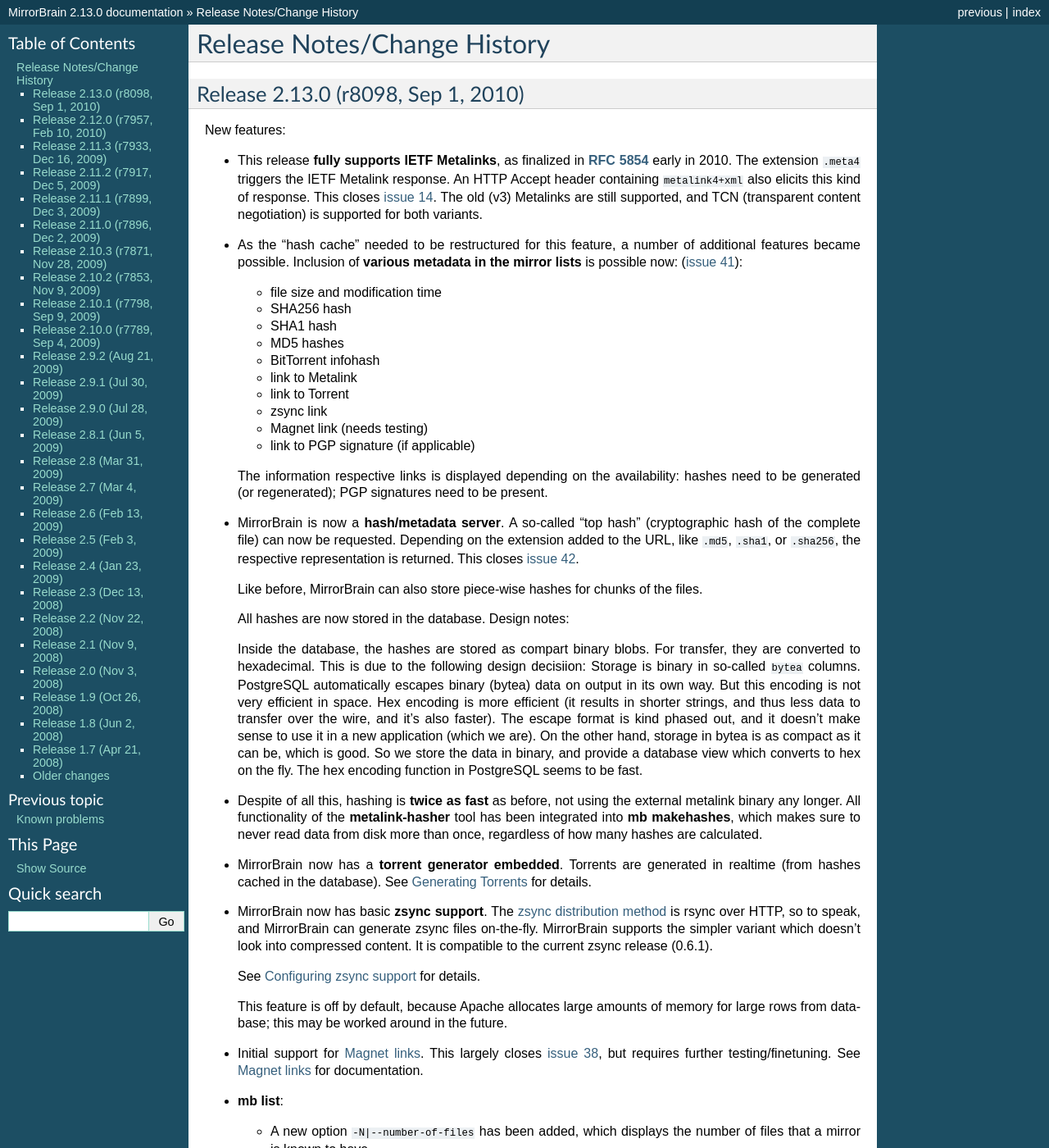
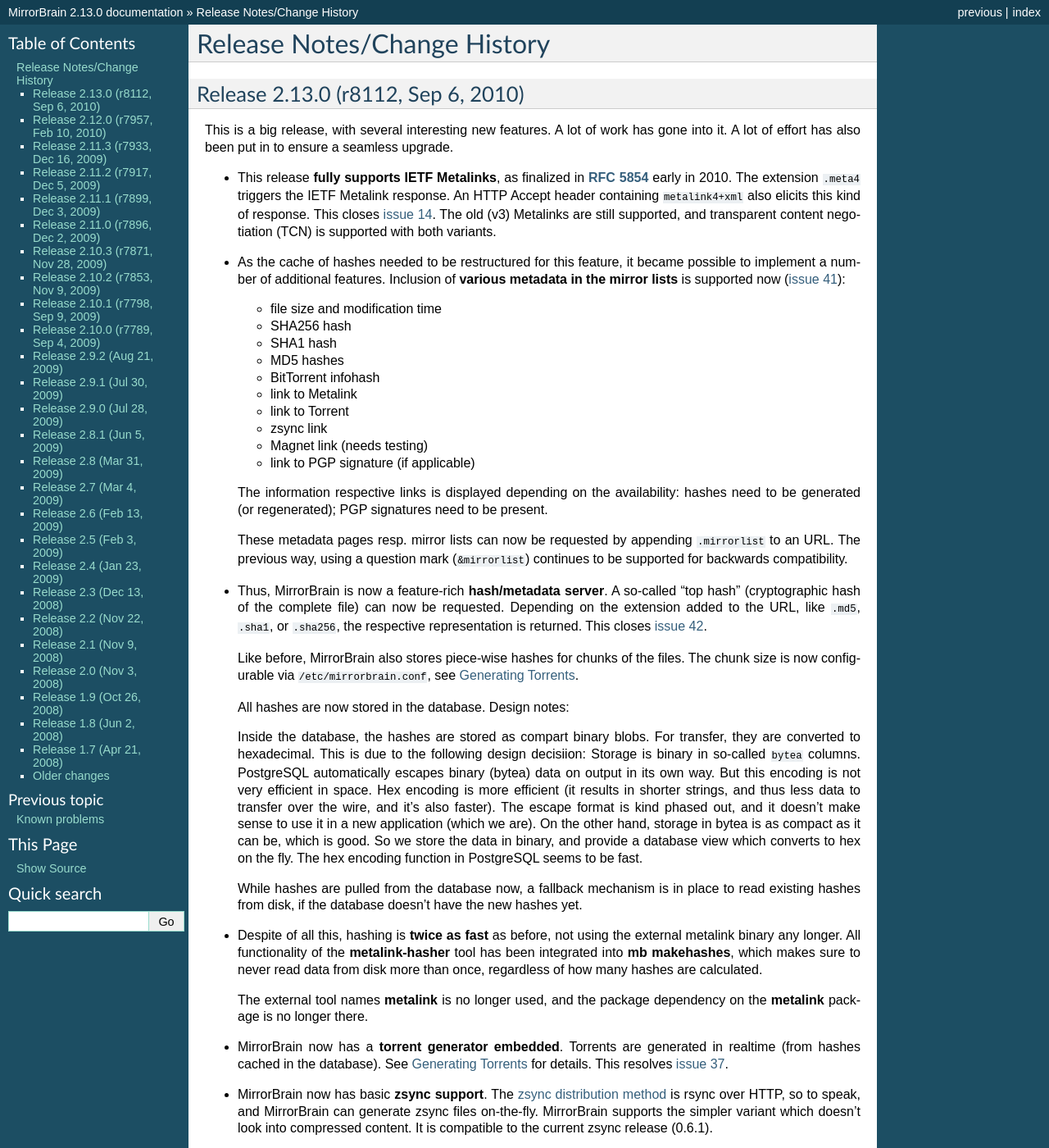
Before and after one commit to hayalci/mirrorbrain, a Sphinx documentation site: the page built from docs/changes.rst, in a window 1280 px wide and 1400 px high. Shown: the whole window at 82% size. Built offline with Sphinx 7.4.7, drawn with Linux system fonts in a browser that asks for light colours; some of the changed text lies outside the part shown.

Commit message:
docs/changes: The 2.13.0 release notes should be fairly complete now.
git-svn-id: http://svn.mirrorbrain.org/svn/mirrorbrain/trunk@8113 2d291e14-ff0c-0410-a3fa-d5caa9871f55

```diff
--- a/docs/changes.rst
+++ b/docs/changes.rst
@@ -4,20 +4,21 @@
 ============================
 
 
-Release 2.13.0 (r8098, Sep 1, 2010)
-------------------------------------
+Release 2.13.0 (r8112, Sep 6, 2010)
+-----------------------------------
 
-New features:
+This is a big release, with several interesting new features. A lot of work has
+gone into it. A lot of effort has also been put in to ensure a seamless upgrade.
 
 * This release **fully supports IETF Metalinks**, as finalized in :rfc:`5854` early in 2010.
   The extension ``.meta4`` triggers the IETF Metalink response. An HTTP Accept
   header containing ``metalink4+xml`` also elicits this kind of response. This
-  closes `issue 14`_. The old (v3) Metalinks are still supported, and TCN
-  (transparent content negotiation) is supported for both variants.
+  closes `issue 14`_. The old (v3) Metalinks are still supported, and
+  transparent content negotiation (TCN) is supported with both variants.
 
-* As the "hash cache" needed to be restructured for this feature, a number of
-  additional features became possible. Inclusion of **various metadata in the
-  mirror lists** is possible now: (`issue 41`_):
+* As the cache of hashes needed to be restructured for this feature, it became
+  possible to implement a number of additional features. Inclusion of **various
+  metadata in the mirror lists** is supported now (`issue 41`_):
 
   - file size and modification time
   - SHA256 hash
@@ -34,12 +35,19 @@
   hashes need to be generated (or regenerated); PGP signatures need to be
   present.
 
-* MirrorBrain is now a **hash/metadata server**. A so-called "top hash"
-  (cryptographic hash of the complete file) can now be requested. Depending on
-  the extension added to the URL, like ``.md5``, ``.sha1``, or ``.sha256``, the
-  respective representation is returned. This closes `issue 42`_.
+  These metadata pages resp. mirror lists can now be requested by appending
+  ``.mirrorlist`` to an URL. The previous way, using a question mark
+  (``&mirrorlist``) continues to be supported for backwards compatibility.
 
-  Like before, MirrorBrain can also store piece-wise hashes for chunks of the files.
+* Thus, MirrorBrain is now a feature-rich **hash/metadata server**. A so-called
+  "top hash" (cryptographic hash of the complete file) can now be requested.
+  Depending on the extension added to the URL, like ``.md5``, ``.sha1``, or
+  ``.sha256``, the respective representation is returned. This closes `issue
+  42`_.
+
+  Like before, MirrorBrain also stores piece-wise hashes for chunks of the files.
+  The chunk size is now configurable via :file:`/etc/mirrorbrain.conf`, see
+  :ref:`configuring_torrent_generation`.
 
   All hashes are now stored in the database. Design notes:
 
@@ -55,15 +63,22 @@
   So we store the data in binary, and provide a database view which converts to
   hex on the fly. The hex encoding function in PostgreSQL seems to be fast.
 
+  While hashes are pulled from the database now, a fallback mechanism is in
+  place to read existing hashes from disk, if the database doesn't have the new
+  hashes yet.
+
 * Despite of all this, hashing is **twice as fast** as before, not using the
   external metalink binary any longer. All functionality of the
   :program:`metalink-hasher` tool has been integrated into :program:`mb
   makehashes`, which makes sure to never read data from disk more than once,
   regardless of how many hashes are calculated.
 
+  The external tool names :program:`metalink` is no longer used, and the
+  package dependency on the :program:`metalink` package is no longer there.
+
 * MirrorBrain now has a **torrent generator embedded**. Torrents are generated in
   realtime (from hashes cached in the database). See
-  :ref:`configuring_torrent_generation` for details.
+  :ref:`configuring_torrent_generation` for details. This resolves `issue 37`_.
 
 * MirrorBrain now has basic **zsync support**. The `zsync distribution method
   <http://zsync.moria.org.uk/>`_ is rsync over HTTP, so to speak, and
@@ -81,6 +96,20 @@
   This largely closes `issue 38`_, but requires further testing/finetuning. See
   :ref:`magnet_links` for documentation.
 
+* Ubuntu 10.04 (Lucid) support! (`Issue 6`_ had to be fixed for this.)
+
+
+While these are the main news, there is a number of smaller feature updates to
+be listed:
+
+* :program:`mb makehashes`:
+
+  - This is the new tool for hashing files. It supersedes the previously used
+    :program:`metalink-hasher` and the external :program:`metalink` tool.
+  - :program:`metalink-hasher` is a wrapper now, for backwards compatibility,
+    to avoid breaking existing setups.
+  - A ``--force`` option has been added to force refreshing existing hashes.
+  - The usage example with ``--base-dir`` has been improved.
 
 * :program:`mb list`:
 
@@ -114,19 +143,26 @@
     might not exist on any mirror, but only locally - so they could be
     referenced in the hash table.
 
+* :program:`mod_mirrorbrain`:
+
+  - There is an additional logging handle which provides details about the
+    request and the response. The Apache module takes note in the subprocess
+    environment what the client requested and which representation of the file
+    was actually sent as response. Those variables can be used for logging with
+    standard Apache CustomLog configuration with e.g. ``want:%{WANT}e
+    give:%{GIVE}e``.
+
+* :program:`mod_autoindex_mb`:
+
+  - The link "Metalink" is no longer displayed. Instead, the link "Mirrors" has
+    been renamed to "Details".
 
 
-.. FIXME
-
-* take note in the subprocess environment what the client requested and which
-    representation was actually sent. Those variables can be logged with
-    CustomLog want:%{WANT}e give:%{GIVE}e for instance.
-
-
+.. _`issue 6`: http://mirrorbrain.org/issues/issue6
 .. _`issue 14`: http://mirrorbrain.org/issues/issue14
+.. _`issue 37`: http://mirrorbrain.org/issues/issue37
 .. _`issue 38`: http://mirrorbrain.org/issues/issue38
-.. _`Issue 40`: http://mirrorbrain.org/issues/issue40
-.. _`Issue 41`: http://mirrorbrain.org/issues/issue41
+.. _`issue 41`: http://mirrorbrain.org/issues/issue41
 .. _`issue 42`: http://mirrorbrain.org/issues/issue42
 
 
@@ -182,7 +218,6 @@
   - Problems that occurred when copying and pasting data on the editing window
     have been fixed (reported in `issue 30`_).
 
-
 * :program:`mirrorprobe`:
 
   - A hard-to-catch exception is now handled. If Python's socket module ran
@@ -223,17 +256,26 @@
     representation, like hashes that are requested.
   - The message which is logged when no hashes where found in the database has
     been enhanced.
+  - The obsolete support for generation of plaintext mirror lists
+    (application/mirrorlist-txt) has been removed.
+
+* :program:`mb`:
+
+  - Interruptions by Ctrl-C and various other signals are now properly caught.
+  - The error classes have been revamped and modernized for Python 2.6.
+  - The script mirrordoctor.py has been renamed to mb.py, in order to avoid
+    confusion. The tool should now be installed with its own name now, and no
+    further symlinking is needed upon installation.
 
 * :program:`mb makehashes`:
 
   - Hashes are also stored for files which exists only locally, and not on any
     mirror (and which weren't present in the ``filearr`` table yet, therefore).
+    The cleanup mechanism had to be reworked to take this into account.
 
 
 
 Documentations improvements:
-
-* A few hints about :ref:`tuning_postgresql` were added to the :ref:`tuning`.
 
 * The installation docs have been restructured: Now there's a new section
   explaining the :ref:`initial_configuration`, and this part is linked from all
@@ -241,10 +283,15 @@
   some confusion. Hand in hand with this change, a cleanup of things scattered
   in all places is in progress.
 
+* A few hints about :ref:`tuning_postgresql` were added to the :ref:`tuning`.
+
 * A :ref:`initial_configuration_logging_setup` is described.
 
 * Notes about the necessity of :ref:`initial_configuration_file_tree` have been
   added, and alternatives explained.
+
+* Reasons why or why not to use `mod_asn <http://mirrorbrain.org/mod_asn/>`_
+  are discussed in :ref:`installing_mod_asn`.
 
 * Installing from Debian packages: There is now a note about expired keys, and
   how to renew them.
```
Also changed, not shown: other parts of docs/changes.rst (+1 -3 lines).
